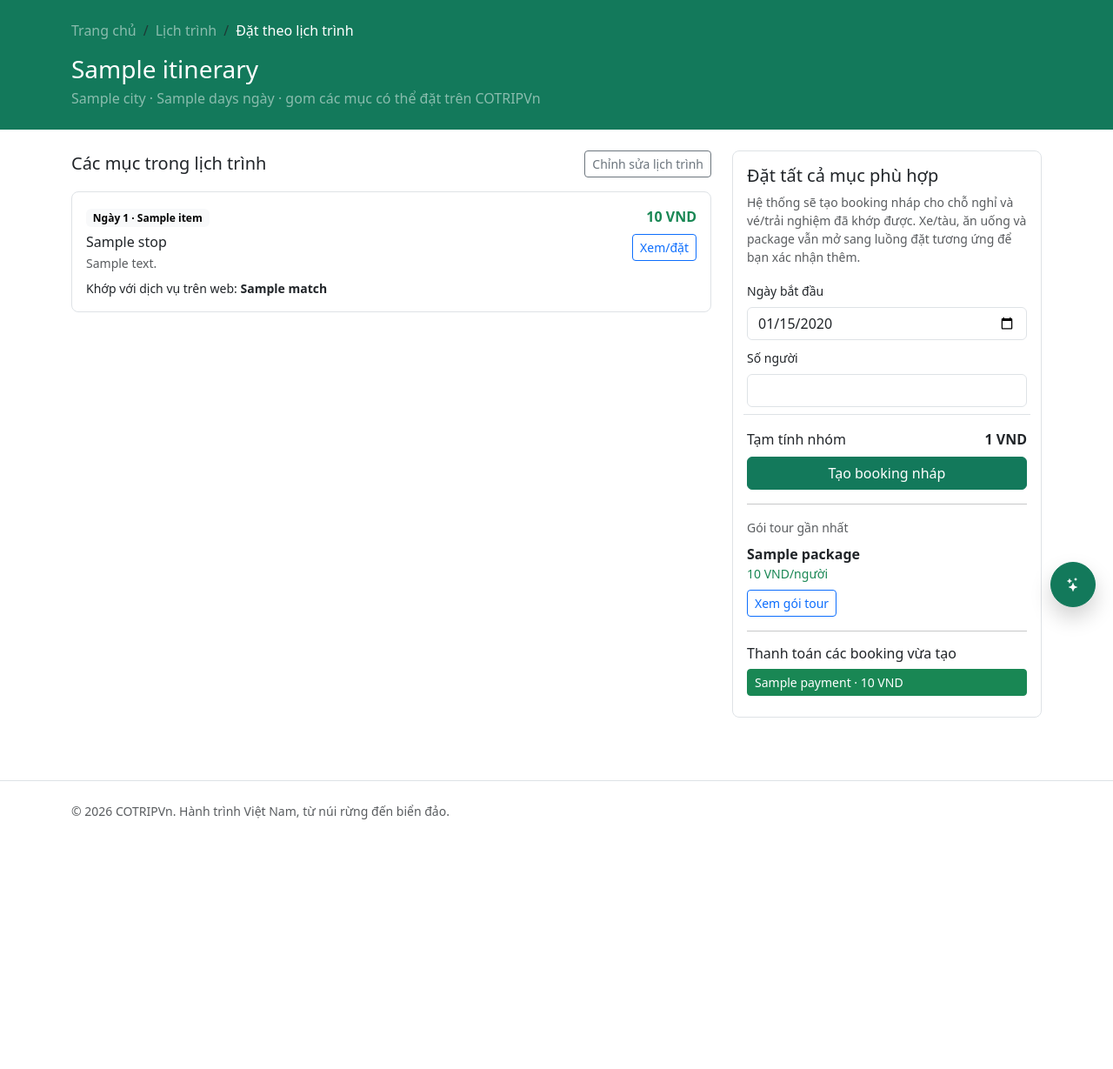
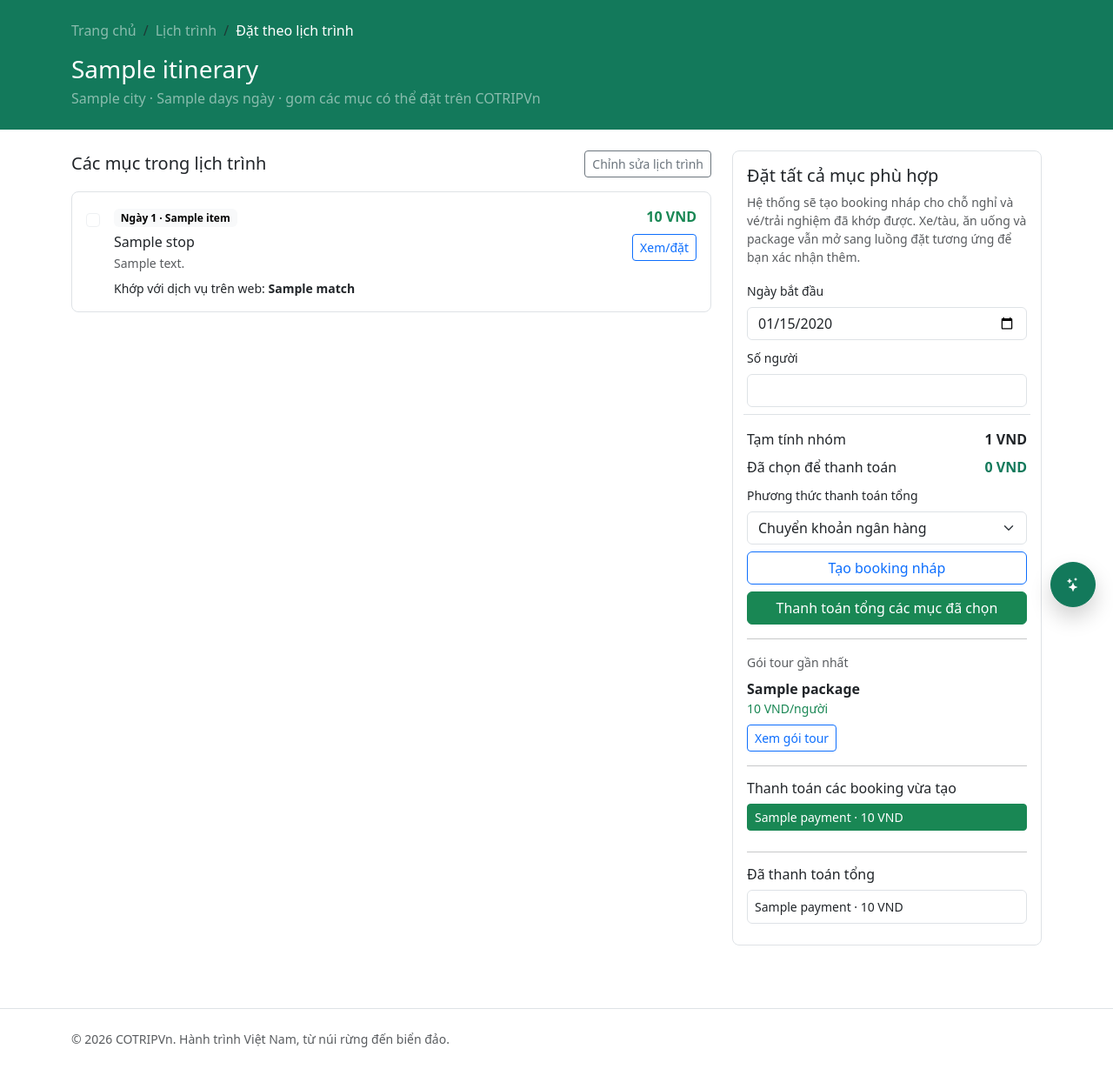
Before and after one commit to mhiygyft/COTRIP, a Django app: template hotels/templates/hotels/itinerary_booking_plan.html in a window 1280 px wide. Shown: the part 82-1311 px from the top of the page at 87% size. Before the commit the page ends 1024 px from the top, so only its background shows below. Run offline with Django 5.2, Linux system fonts and the light colour scheme; the template is opened without the code that fills it: most values are stand-ins (such as "Sample title", 1, 10 or a date in 2020); parts of the project's set-up code (start-up, migrations or seed data) failed here and were passed over.

Commit message:
Add total payment for itinerary bookings

```diff
--- a/hotels/templates/hotels/itinerary_booking_plan.html
+++ b/hotels/templates/hotels/itinerary_booking_plan.html
@@ -34,7 +34,15 @@
             {% for item in items %}
                 <div class="border rounded-3 p-3 mb-3">
                     <div class="d-flex justify-content-between gap-3 flex-wrap">
-                        <div>
+                        <div class="d-flex gap-3">
+                            <div class="pt-1">
+                                {% if item.can_create_booking %}
+                                    <input class="form-check-input itinerary-booking-check" form="itinerary-booking-form" type="checkbox" name="selected_stops" value="{{ item.stop.id }}" checked data-item-price="{{ item.price }}">
+                                {% else %}
+                                    <input class="form-check-input" type="checkbox" disabled>
+                                {% endif %}
+                            </div>
+                            <div>
                             <span class="badge text-bg-light mb-2">Ngày {{ item.stop.day_number }} · {{ item.label }}</span>
                             <h3 class="h6 mb-1">{{ item.stop.place_name }}</h3>
                             <p class="text-muted small mb-2">{{ item.stop.description }}</p>
@@ -43,6 +51,7 @@
                             {% else %}
                                 <div class="small text-muted">Chưa có dịch vụ đặt trực tiếp, có thể mở map/link để tự kiểm tra.</div>
                             {% endif %}
+                            </div>
                         </div>
                         <div class="text-end">
                             <strong class="text-success d-block">{{ item.price|floatformat:0 }} VND</strong>
@@ -62,7 +71,7 @@
                 <h2 class="h5">Đặt tất cả mục phù hợp</h2>
                 <p class="text-muted small">Hệ thống sẽ tạo booking nháp cho chỗ nghỉ và vé/trải nghiệm đã khớp được. Xe/tàu, ăn uống và package vẫn mở sang luồng đặt tương ứng để bạn xác nhận thêm.</p>
 
-                <form method="post" class="row g-2">
+                <form method="post" class="row g-2" id="itinerary-booking-form">
                     {% csrf_token %}
                     <div class="col-12">
                         <label class="form-label small">Ngày bắt đầu</label>
@@ -76,8 +85,24 @@
                         <span>Tạm tính nhóm</span>
                         <strong>{{ total_estimated|floatformat:0 }} VND</strong>
                     </div>
+                    <div class="col-12 d-flex justify-content-between">
+                        <span>Đã chọn để thanh toán</span>
+                        <strong class="text-primary" data-selected-total>{{ bookable_total|floatformat:0 }} VND</strong>
+                    </div>
                     <div class="col-12">
-                        <button class="btn btn-primary w-100" type="submit">Tạo booking nháp</button>
+                        <label class="form-label small">Phương thức thanh toán tổng</label>
+                        <select class="form-select" name="payment_method">
+                            <option value="bank_transfer" selected>Chuyển khoản ngân hàng</option>
+                            <option value="card">Thẻ tín dụng / ghi nợ</option>
+                            <option value="paypal">PayPal</option>
+                            <option value="manual">Thanh toán thủ công</option>
+                        </select>
+                    </div>
+                    <div class="col-12">
+                        <button class="btn btn-outline-primary w-100" type="submit" name="action" value="create_draft">Tạo booking nháp</button>
+                    </div>
+                    <div class="col-12">
+                        <button class="btn btn-success w-100" type="submit" name="action" value="pay_total">Thanh toán tổng các mục đã chọn</button>
                     </div>
                 </form>
 
@@ -93,13 +118,46 @@
                     <hr>
                     <h3 class="h6">Thanh toán các booking vừa tạo</h3>
                     {% for payment in created_payments %}
-                        <a class="btn btn-sm btn-success w-100 text-start mb-2" href="{{ payment.url }}">
+                        <a class="btn btn-sm btn-success w-100 text-start mb-2" href="{{ payment.checkout_url }}">
                             {{ payment.label }} · {{ payment.amount|floatformat:0 }} VND
                         </a>
+                    {% endfor %}
+                {% endif %}
+
+                {% if paid_payments %}
+                    <hr>
+                    <h3 class="h6">Đã thanh toán tổng</h3>
+                    {% for payment in paid_payments %}
+                        <div class="small border rounded p-2 mb-2">
+                            {{ payment.label }} · {{ payment.amount|floatformat:0 }} VND
+                        </div>
                     {% endfor %}
                 {% endif %}
             </div>
         </div>
     </div>
 </div>
+
+<script>
+document.addEventListener('DOMContentLoaded', function() {
+    const checks = document.querySelectorAll('.itinerary-booking-check');
+    const selectedTotal = document.querySelector('[data-selected-total]');
+    const travelersInput = document.querySelector('#itinerary-booking-form input[name="travelers"]');
+    function formatVnd(value) {
+        return `${Number(value || 0).toLocaleString('vi-VN')} VND`;
+    }
+    function updateSelectedTotal() {
+        if (!selectedTotal) return;
+        const travelers = Number(travelersInput ? travelersInput.value || 1 : 1);
+        let total = 0;
+        checks.forEach(function(check) {
+            if (check.checked) total += Number(check.dataset.itemPrice || 0) * travelers;
+        });
+        selectedTotal.textContent = formatVnd(total);
+    }
+    checks.forEach(check => check.addEventListener('change', updateSelectedTotal));
+    if (travelersInput) travelersInput.addEventListener('input', updateSelectedTotal);
+    updateSelectedTotal();
+});
+</script>
 {% endblock %}
```
Also changed, not shown: hotels/views.py (+96 -43 lines).
